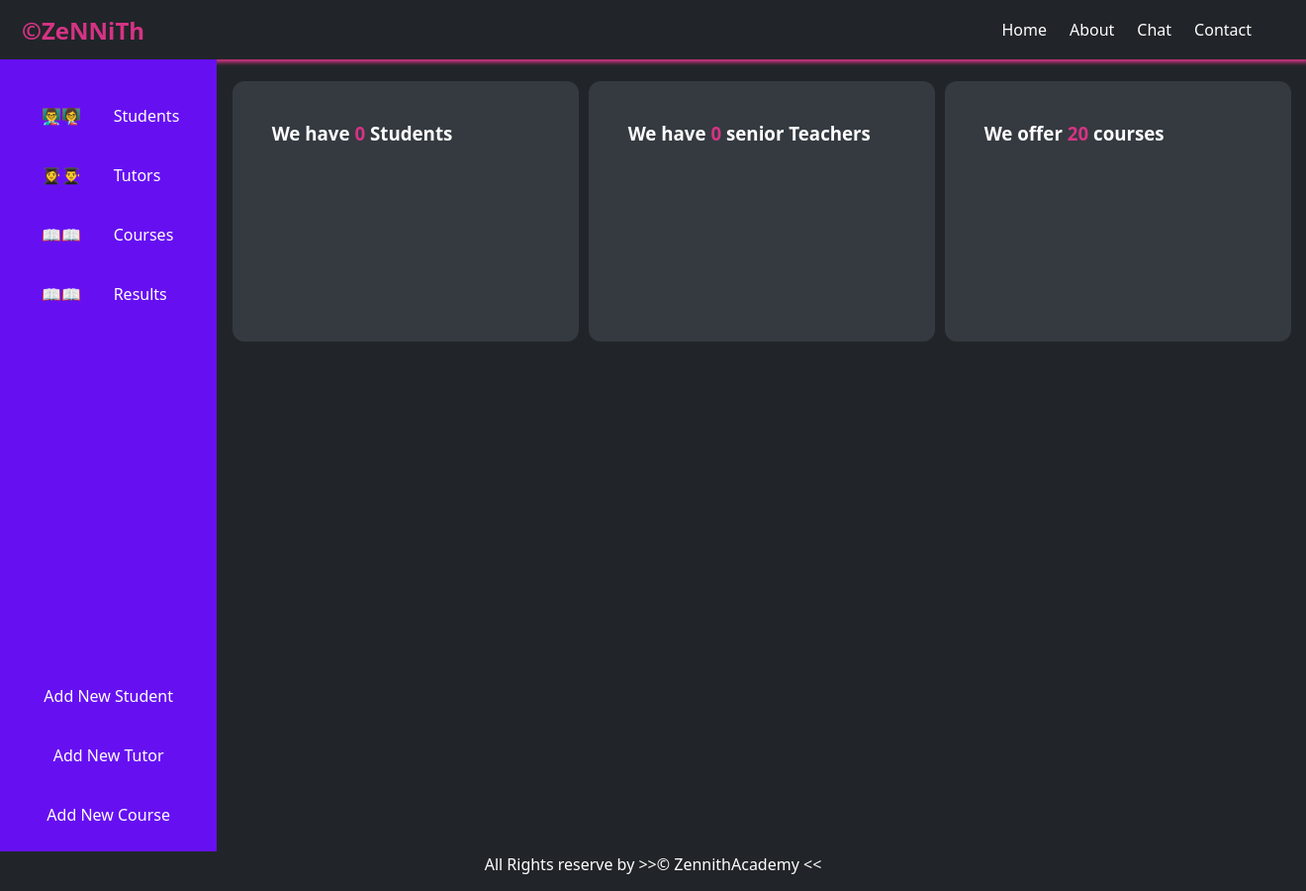
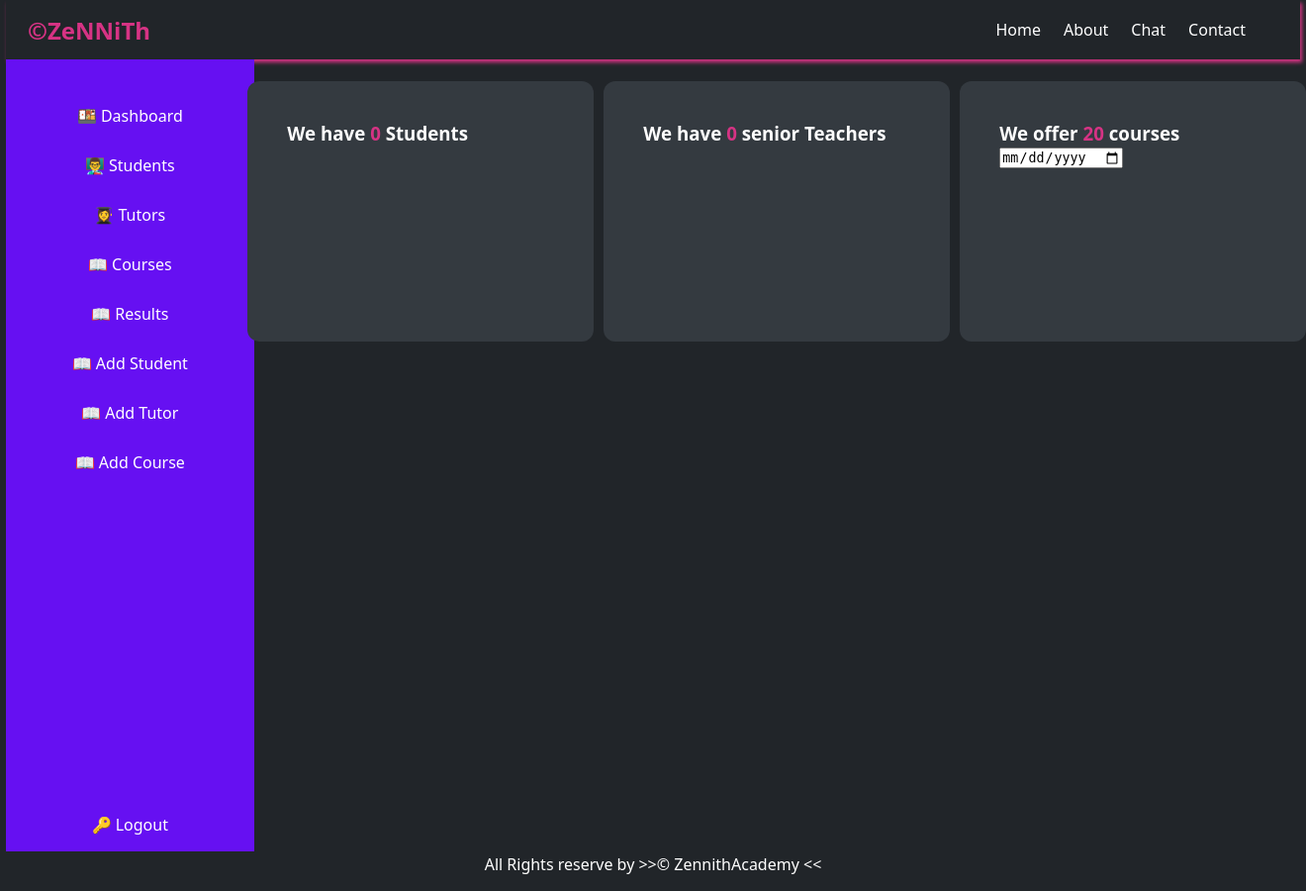
Before and after one commit to charleeBlaqTech/student_register_app, a Flask app: page /admin/ in a window 1320 px wide. Shown: the whole page at 99% size. Run offline with Flask 3, Linux system fonts and the light colour scheme; data that the repository does not hold is empty.

Commit message:
made some design changes to the dashboard

```diff
--- a/static/scripts/script.js
+++ b/static/scripts/script.js
@@ -6,10 +6,10 @@ const asideBarNav = document.querySelector('#aside-nav-ul')
 asideBarNav.addEventListener('click', (event)=>{
     event.preventDefault();
 
-        if(event.target.getAttribute("id") === "add-new-std"){
+        if(event.target.parentElement.getAttribute("id") === "add-new-std"){
             studentForm.classList.toggle("showForms");
             tutorForm.classList.remove('showForms');
-        }else if(event.target.getAttribute('id') === "add-new-tut"){
+        }else if(event.target.parentElement.getAttribute('id') === "add-new-tut"){
             tutorForm.classList.toggle("showForms");
             studentForm.classList.remove('showForms');
         }
--- a/static/styles/style.css
+++ b/static/styles/style.css
@@ -12,6 +12,7 @@
     --bs-black: #000;
     --bs-white: #fff;
     --bs-gray: #6c757d;
+    --bg-color: #f6f6f9;
     --bs-gray-dark: #343a40;
     --bs-gray-100: #f8f9fa;
     --bs-gray-200: #e9ecef;
@@ -81,12 +82,17 @@
     padding: 0;
     box-sizing: border-box;
 }
+html{
+    scroll-behavior: smooth;
+}
 body{
     height: 100%;
     width: 100%;
     background-color: var(--bs-body-color);
     color: white;
     font-family: var(--bs-body-font-family);
+
+
 }
 a{
     text-decoration: none;
@@ -97,6 +103,7 @@ li{
 }
 
 
+
 #content{
     width: 100%;
     height: 100%;
@@ -104,6 +111,7 @@ li{
 
 .dashboard-section{
     width: 100%;
+    padding: 0 6px;
     display: grid;
     grid-template-columns: repeat(12, 1f);
 
@@ -177,23 +185,23 @@ li{
 }
 
 .dashboard-aside>.aside-nav .aside-nav-ul li{
-    margin-bottom: 10px;
+    /* margin-bottom: 10px; */
     /* padding-top: 14px; */
     width: 210px;
     height: 50px;
     border: 1px solid transparent;
-    transition: 1.2s ease;
+    transition: 0.6s ease;
     /* text-align: center; */
     cursor: pointer;
 
     display: flex;
     align-items: center;
     justify-content: center;
-    gap: 10px;
+    gap: 4px;
 }
-.dashboard-aside>.aside-nav .aside-nav-ul li span{
-    width: 30%;
-}
+/* .dashboard-aside>.aside-nav .aside-nav-ul li span{
+    margin-left: 12px;
+} */
 
 
 .dashboard-aside>.aside-nav .aside-nav-ul li:hover{
@@ -213,6 +221,7 @@ li{
     color: var(--bs-cyan);
 }
 .dashboard-main>article .school-datas-wrapper{
+    width: auto;
     margin-top: 20px;
     display: flex;
     justify-content: center;
@@ -220,12 +229,13 @@ li{
     gap: 10px;
 }
 .dashboard-main>article .school-datas-wrapper :is(.total-students, .total-tutors, .total-courses-offered){
-    width: 350px;
+    flex: 0 0 350px;
+    /* width: 350px; */
     aspect-ratio: 4/3;
     background-color: var(--bs-gray-800);
     padding: 40px;
     border-radius: 12px;
-    transition: 1.4s ease;
+    transition: 0.7s ease;
     cursor: pointer;
 }
 
@@ -248,6 +258,10 @@ li{
     display: block;
 }
 
+.dashboard-main>article .form-wrapper{
+    padding: 40px;
+}
+
 .dashboard-main>article .form-wrapper>form>fieldset{
     display: flex;
     flex-direction: column;
@@ -261,14 +275,14 @@ li{
     flex-direction: column;
     align-items: center;
     justify-content: center;
-    gap: 13px;
+    gap: 9px;
 }
 
 .dashboard-main>article .form-wrapper>form>fieldset>.main-inputs-container :is(.top-form-wrapp, .bottom-form-wrapp){
     display: flex;
     justify-content: space-between;
     align-items: center;
-    gap: 14px;
+    gap: 9px;
 }
 
 .top-form-wrapp input[type=text]{
@@ -294,7 +308,7 @@ li{
     border-radius: 11px;
     color: var(--bs-body-bg);
     background-color: var(--bs-success);
-    transition: 1s ease;
+    transition: 0.6s ease;
     cursor: pointer;
 }
 
@@ -310,3 +324,35 @@ li{
 .dashboard-footer p{
    text-align: center;
 }
+
+
+
+
+
+
+/* MEDIA QUERY SECTION */
+
+@media screen and (max-with: 1200px){
+
+}
+@media screen and (max-with: 980px){
+
+}
+@media screen and (max-with: 780px){
+
+}
+@media screen and (max-with: 680px){
+
+}
+@media screen and (max-with: 580px){
+
+}
+@media screen and (max-with: 480px){
+
+}
+@media screen and (max-with: 380px){
+
+}
+@media screen and (max-with: 280px){
+
+}
--- a/templates/admin.html
+++ b/templates/admin.html
@@ -25,18 +25,21 @@
         </header>
         <aside class="dashboard-aside">
             <nav class="aside-nav">
-                <ul class="aside-nav-ul">
-                    <li><span>👨‍🏫👩‍🏫</span><span><a href="#">Students</a></span></li>
-                    <li><span>👩‍🎓👨‍🎓</span><span><a href="#">Tutors</a></span></li>
-                    <li><span>📖📖</span><span><a href="#">Courses</a></span></li>
-                    <li><span>📖📖</span><span><a href="#">Results</a></span></li>
+                <ul class="aside-nav-ul" id="aside-nav-ul">
+                    <li><span>🍱</span><span><a href="#">Dashboard</a></span></li>
+
+                    <li><span>👨‍🏫</span><span><a href="#">Students</a></span></li>
+                    <li><span>👩‍🎓</span><span><a href="#">Tutors</a></span></li>
+                    <li><span>📖</span><span><a href="#">Courses</a></span></li>
+                    <li><span>📖</span><span><a href="#">Results</a></span></li>
+                    <li id="add-new-std"><span>📖</span><span>Add Student</span></li>
+                    <li id="add-new-tut"><span>📖</span><span>Add Tutor</span></li>
+                    <li id="add-new-course"><span>📖</span><span>Add Course</span></li>
                 </ul>
             </nav>
             <nav class="aside-nav">
-                <ul class="aside-nav-ul" id="aside-nav-ul">
-                    <li id="add-new-std">Add New Student</li>
-                    <li id="add-new-tut">Add New Tutor</li>
-                    <li id="add-new-course">Add New Course</li>
+                <ul class="aside-nav-ul">
+                    <li><span>🔑</span><span><a href="#">Logout</a></span></li>
                 </ul>
             </nav>
         </aside>
@@ -45,12 +48,16 @@
                 <div class="school-datas-wrapper">
                     <div class="total-students">
                         <h3>We have <span>{{students}}</span> Students</h3>
+                        <!-- <svg>
+                            <cirle></cirle>
+                        </svg> -->
                     </div>
                     <div class="total-tutors">
                         <h3>We have <span>{{teachers}}</span> senior Teachers</h3>
                     </div>
                     <div class="total-courses-offered">
                         <h3>We offer <span>20</span> courses </h3>
+                        <input type="date" name="" id="">
                     </div>
 
                 </div>
--- a/templates/layouts.html
+++ b/templates/layouts.html
@@ -9,6 +9,10 @@
 
         {% endblock%}
     </title>
+    <!-- Material Icons cdn  -->
+    <link href="https://fonts.googleapis.com/icon?family=Material+Icons" rel="stylesheet">
+
+    <!-- Vanilla css link -->
     <link rel="stylesheet" href="/static/styles/style.css">
     <!-- <link rel="shortcut icon" href="/static/images/favicon.ico" type="image/x-icon"> -->
     <script src="/static/scripts/script.js"  defer></script>
```
Also changed, not shown: main.py (+9 -0 lines).
